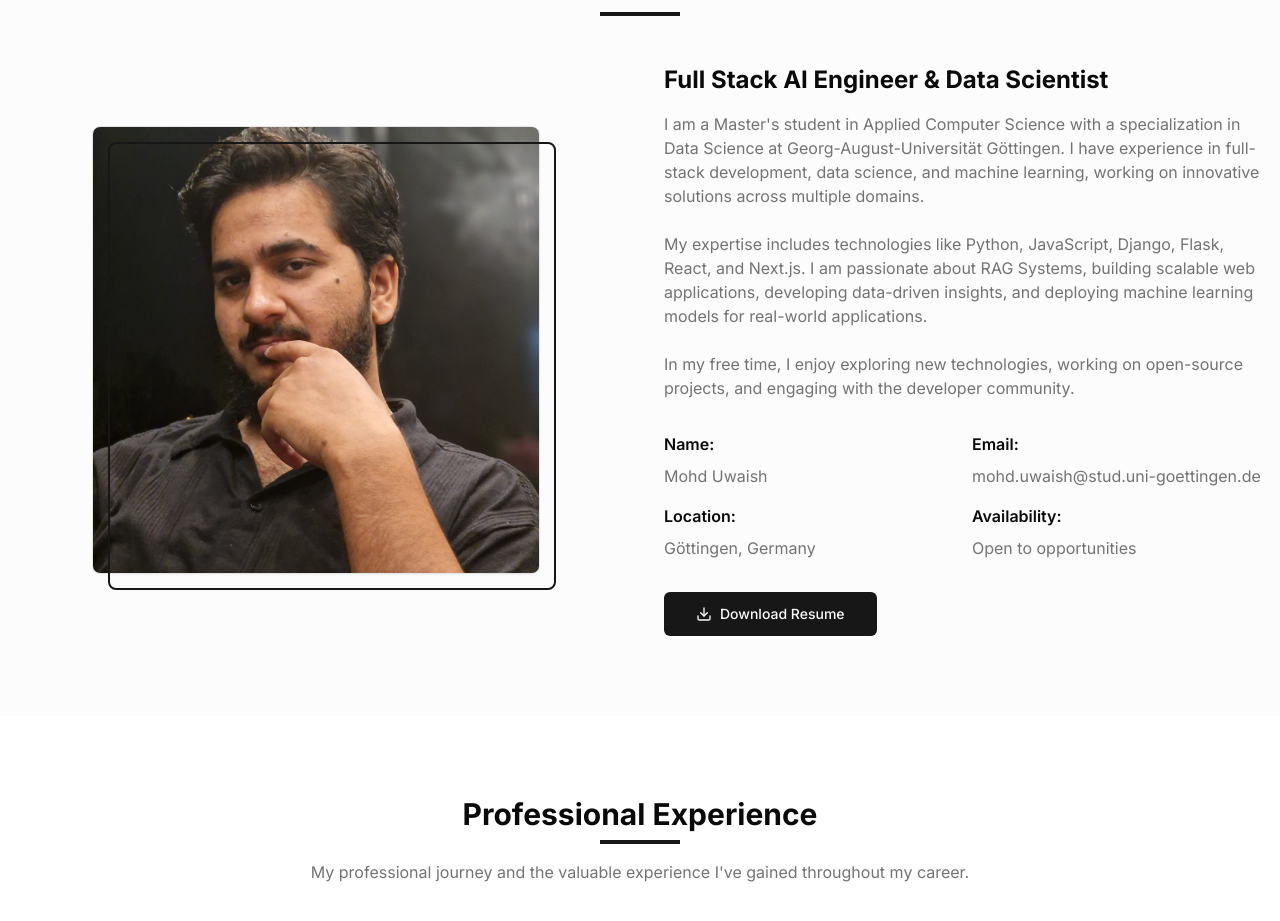
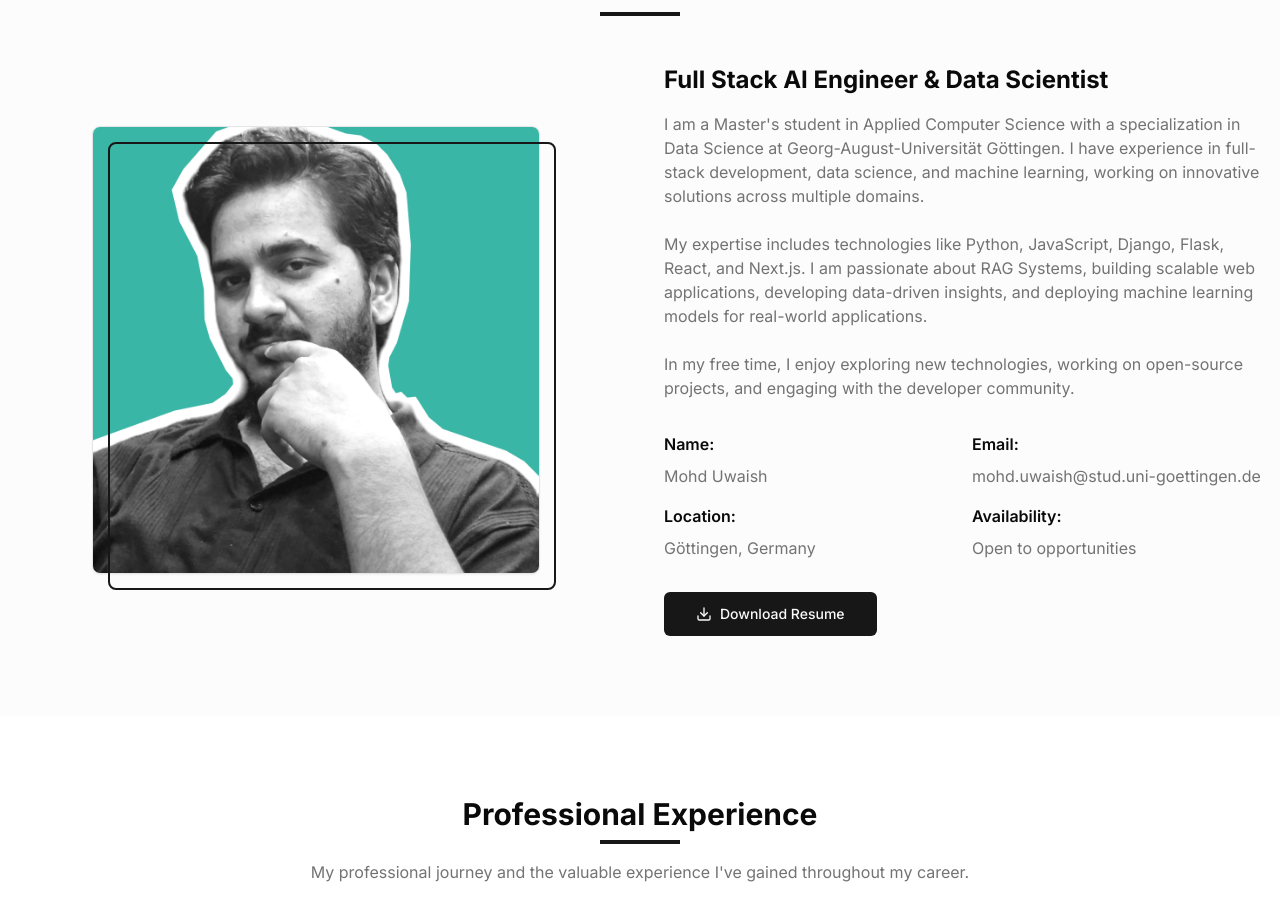
Before and after one commit to mohdUwaish59/Personal-Website, a Next.js app: page / in a window 1280 px wide. Shown: the part 912-1833 px from the top of the page. Built offline with nearby package versions, Linux system fonts and the light colour scheme.

Commit message:
Feat: Updating profile pic

```diff
--- a/components/about-section.tsx
+++ b/components/about-section.tsx
@@ -53,7 +53,7 @@ export function AboutSection() {
             <Card className="overflow-hidden h-full">
               <CardContent className="p-0 h-full">
                 <Image
-                  src="assets/profile.jpg"
+                  src="assets/profile.png"
                   alt="MohammadUwaish"
                   width={500}
                   height={500}
```
Also changed, not shown: public/assets/profile.jpg (deleted), public/assets/profile.png (added).
